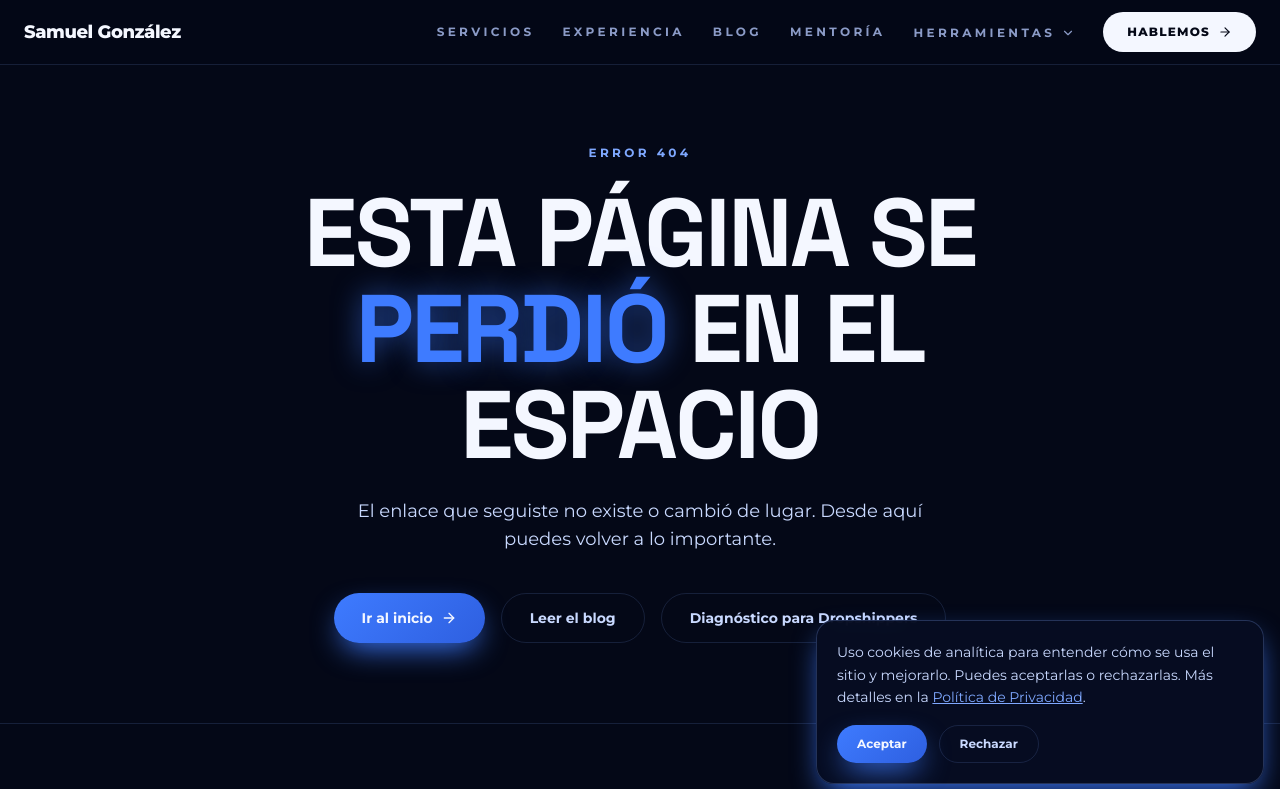
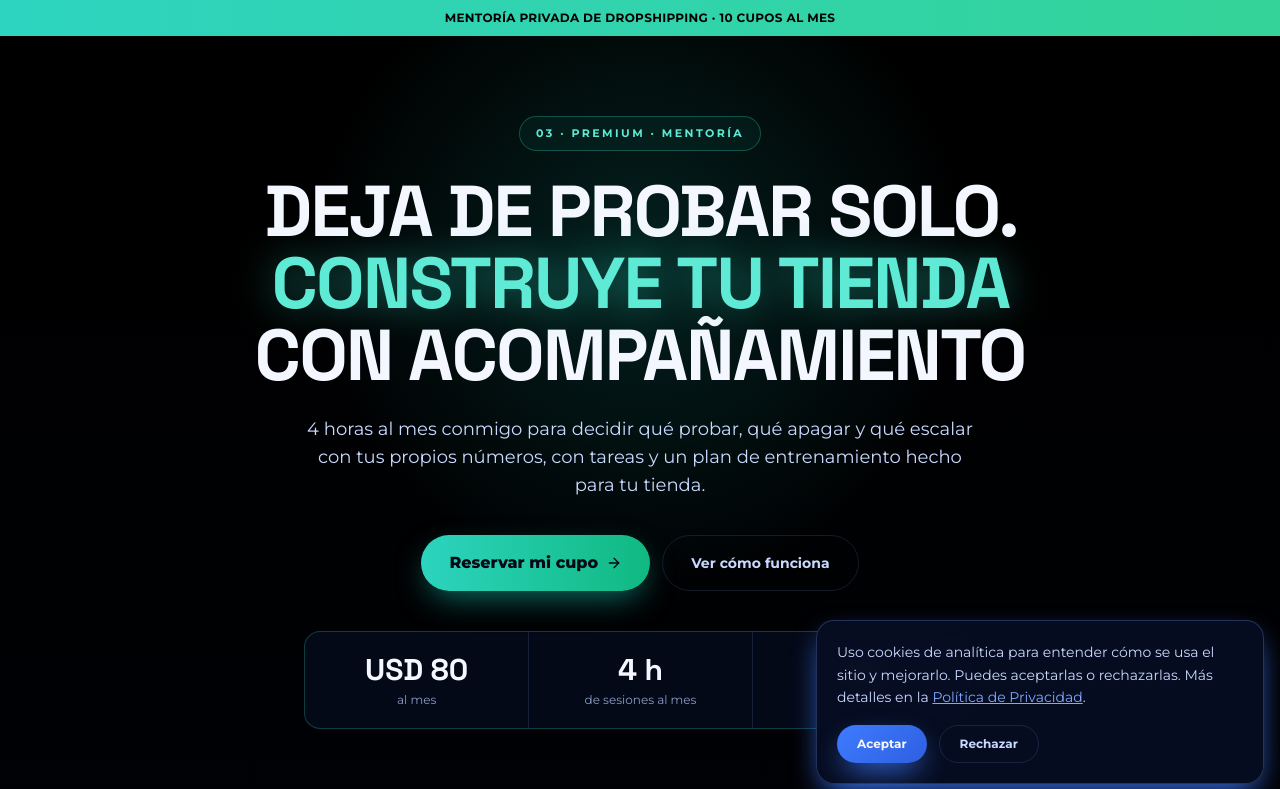
Before and after one commit to samigonza3/portafolio-2027, a React (Vite) app: page /empieza-aqui-tu-mentoria in a window 1280 px wide. Shown: the top 789 px of the page. Built offline with nearby package versions, Linux system fonts and the light colour scheme.

Commit message:
Landing de mentoría en /empieza-aqui-tu-mentoria

```diff
--- a/scripts/generate-sitemap.mjs
+++ b/scripts/generate-sitemap.mjs
@@ -12,7 +12,7 @@ const STATIC_ROUTES = [
   { path: '/', priority: '1.0', changefreq: 'weekly' },
   { path: '/blog', priority: '0.9', changefreq: 'weekly' },
   { path: '/mentoria-dropshipping', priority: '0.9', changefreq: 'monthly' },
-  { path: '/comienza-aqui-tu-mentoria', priority: '0.9', changefreq: 'monthly' },
+  { path: '/empieza-aqui-tu-mentoria', priority: '0.9', changefreq: 'monthly' },
   { path: '/diagnostico', priority: '0.8', changefreq: 'monthly' },
   { path: '/herramientas/foundational-docs', priority: '0.8', changefreq: 'monthly' },
   { path: '/google-ads-checklist', priority: '0.6', changefreq: 'monthly' },
--- a/src/App.tsx
+++ b/src/App.tsx
@@ -1242,7 +1242,7 @@ export default function App() {
   // footer son "fugas" que sacan al visitante antes de que convierta, así
   // que no se muestran en esa ruta (misma lógica que funnels de referencia
   // como masterescala.co).
-  const isLandingPage = /^\/(mentoria-dropshipping|comienza-aqui-tu-mentoria)\/?$/.test(location.pathname);
+  const isLandingPage = /^\/(mentoria-dropshipping|empieza-aqui-tu-mentoria)\/?$/.test(location.pathname);
 
   return (
     <>
@@ -1255,7 +1255,7 @@ export default function App() {
         <Route path="/blog/:slug" element={<BlogPost />} />
         <Route path="/herramientas/foundational-docs" element={<FoundationalDocsTool />} />
         <Route path="/mentoria-dropshipping" element={<DropshippingMentoria />} />
-        <Route path="/comienza-aqui-tu-mentoria" element={<MentoriaPrivada />} />
+        <Route path="/empieza-aqui-tu-mentoria" element={<MentoriaPrivada />} />
         <Route path="/google-ads-checklist" element={<GoogleAdsChecklist />} />
         <Route path="/recursos/google-ads-checklist" element={<GoogleAdsChecklist />} />
         <Route path="/diagnostico" element={<RutaClaraDiagnostico onLead={enviarLeadRutaClara} />} />
--- a/src/components/DropshippingMentoria.tsx
+++ b/src/components/DropshippingMentoria.tsx
@@ -678,7 +678,7 @@ export default function DropshippingMentoria() {
                 Acompañamiento 1 a 1 o grupal, con revisión experta de tu tienda, tus campañas y tus
                 números, para escalar con sistema.
               </p>
-              <Link to="/comienza-aqui-tu-mentoria" className="btn-ghost w-full justify-center !border-teal-400/50">
+              <Link to="/empieza-aqui-tu-mentoria" className="btn-ghost w-full justify-center !border-teal-400/50">
                 Ver la mentoría completa <ArrowRight className="w-4 h-4" />
               </Link>
             </div>
--- a/src/components/MentoriaPrivada.tsx
+++ b/src/components/MentoriaPrivada.tsx
@@ -29,7 +29,7 @@ import { BookingForm, MentoriaProceso } from './mentoria/shared';
 import { MENTORIA } from '../data/oferta';
 
 // ============================================================
-// Landing de la Mentoría privada (/comienza-aqui-tu-mentoria)
+// Landing de la Mentoría privada (/empieza-aqui-tu-mentoria)
 // Punto de llegada para quien ya decidió ir por la mentoría: explica
 // qué se hace, cómo, en qué formato y con qué condiciones, y cierra con
 // el mismo formulario de reserva de /mentoria-dropshipping.
@@ -434,7 +434,7 @@ export default function MentoriaPrivada() {
         </div>
         <div className="rounded-card p-[1px] bg-gradient-to-br from-teal-400/70 to-emerald-500/40">
           <div className="rounded-card bg-space-900 p-6 sm:p-8">
-            <BookingForm origen="comienza-aqui-tu-mentoria" />
+            <BookingForm origen="empieza-aqui-tu-mentoria" />
           </div>
         </div>
       </section>
--- a/src/components/RouteMeta.tsx
+++ b/src/components/RouteMeta.tsx
@@ -25,7 +25,7 @@ const META: Record<string, Meta> = {
     title: 'Mentoría de Dropshipping | Samuel González',
     description: 'Inicia tu camino en el comercio electrónico con acompañamiento paso a paso.',
   },
-  '/comienza-aqui-tu-mentoria': {
+  '/empieza-aqui-tu-mentoria': {
     title: 'Mentoría privada de dropshipping | Samuel González',
     description:
       'Acompañamiento 1 a 1 o grupal para construir y escalar tu tienda de dropshipping: 4 horas al mes, tareas, plan de entrenamiento y revisión de tus números.',
--- a/src/components/mentoria/shared.tsx
+++ b/src/components/mentoria/shared.tsx
@@ -1,7 +1,7 @@
 import { useRef, useState } from 'react';
 import { ArrowRight, Users, SearchCheck, Target, Trophy } from 'lucide-react';
 
-// Piezas compartidas entre /mentoria-dropshipping y /comienza-aqui-tu-mentoria: el
+// Piezas compartidas entre /mentoria-dropshipping y /empieza-aqui-tu-mentoria: el
 // formulario de reserva de llamada y el mapa de la mentoría.
 
 export function encodeFormData(data: Record<string, string>) {
```
Also changed, not shown: 1 other file (tests, documents, lock files or other folders).
